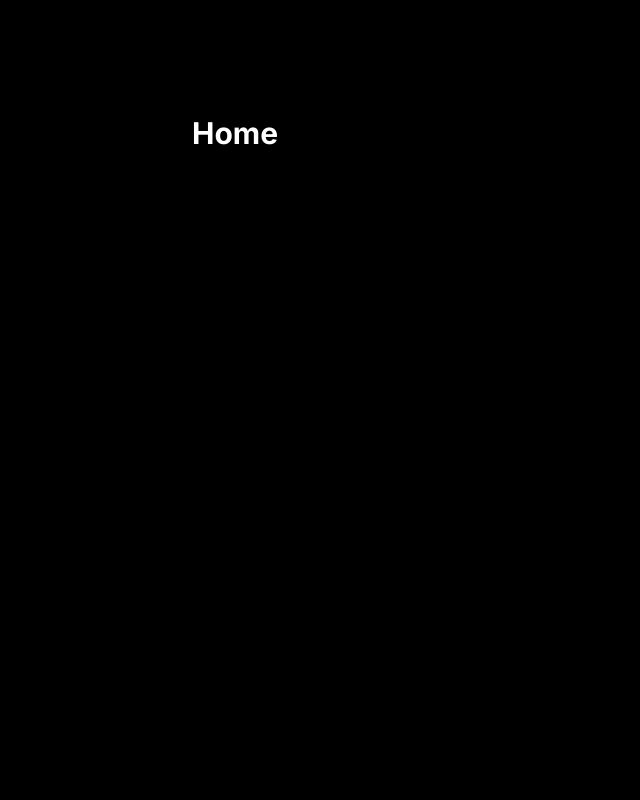
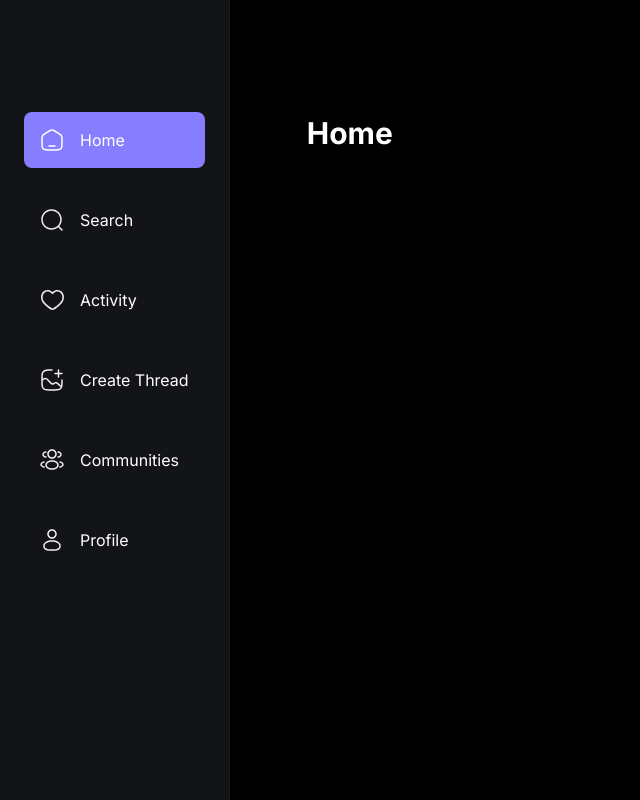
Before and after one commit to iamatifmoin/buzz, a Next.js app: page / in a window 1280 px wide. Shown: the whole page, without its empty margins (0-640 px from the left). Built offline with nearby package versions, Linux system fonts and the light colour scheme; no server answers.

Commit message:
leftsidebar added

```diff
--- a/components/shared/LeftSidebar.tsx
+++ b/components/shared/LeftSidebar.tsx
@@ -1,5 +1,62 @@
-function LeftSidebar(){
-    return <h1></h1>
-}
+"use client";
+
+import Image from "next/image";
+import Link from "next/link";
+import { usePathname, useRouter } from "next/navigation";
+import { SignOutButton, SignedIn } from "@clerk/nextjs";
+
+import { sidebarLinks } from "@/constants";
+
+const LeftSidebar = () => {
+  const router = useRouter();
+  const pathname = usePathname();
+
+  return (
+    <section className='custom-scrollbar leftsidebar'>
+      <div className='flex w-full flex-1 flex-col gap-6 px-6'>
+        {sidebarLinks.map((link) => {
+          const isActive =
+            (pathname.includes(link.route) && link.route.length > 1) ||
+            pathname === link.route;
+
+
+          return (
+            <Link
+              href={link.route}
+              key={link.label}
+              className={`leftsidebar_link ${isActive && "bg-primary-500 "}`}
+            >
+              <Image
+                src={link.imgURL}
+                alt={link.label}
+                width={24}
+                height={24}
+              />
+
+              <p className='text-light-1 max-lg:hidden'>{link.label}</p>
+            </Link>
+          );
+        })}
+      </div>
+
+      <div className='mt-10 px-6'>
+        <SignedIn>
+          <SignOutButton signOutCallback={() => router.push("/sign-in")}>
+            <div className='flex cursor-pointer gap-4 p-4'>
+              <Image
+                src='/assets/logout.svg'
+                alt='logout'
+                width={24}
+                height={24}
+              />
+
+              <p className='text-light-2 max-lg:hidden'>Logout</p>
+            </div>
+          </SignOutButton>
+        </SignedIn>
+      </div>
+    </section>
+  );
+};
 
 export default LeftSidebar;
--- /dev/null
+++ b/constants/index.js
@@ -0,0 +1,44 @@
+export const sidebarLinks = [
+  {
+    imgURL: "/assets/home.svg",
+    route: "/",
+    label: "Home",
+  },
+  {
+    imgURL: "/assets/search.svg",
+    route: "/search",
+    label: "Search",
+  },
+  {
+    imgURL: "/assets/heart.svg",
+    route: "/activity",
+    label: "Activity",
+  },
+  {
+    imgURL: "/assets/create.svg",
+    route: "/create-thread",
+    label: "Create Thread",
+  },
+  {
+    imgURL: "/assets/community.svg",
+    route: "/communities",
+    label: "Communities",
+  },
+  {
+    imgURL: "/assets/user.svg",
+    route: "/profile",
+    label: "Profile",
+  },
+];
+
+export const profileTabs = [
+  { value: "threads", label: "Threads", icon: "/assets/reply.svg" },
+  { value: "replies", label: "Replies", icon: "/assets/members.svg" },
+  { value: "tagged", label: "Tagged", icon: "/assets/tag.svg" },
+];
+
+export const communityTabs = [
+  { value: "threads", label: "Threads", icon: "/assets/reply.svg" },
+  { value: "members", label: "Members", icon: "/assets/members.svg" },
+  { value: "requests", label: "Requests", icon: "/assets/request.svg" },
+];
```
